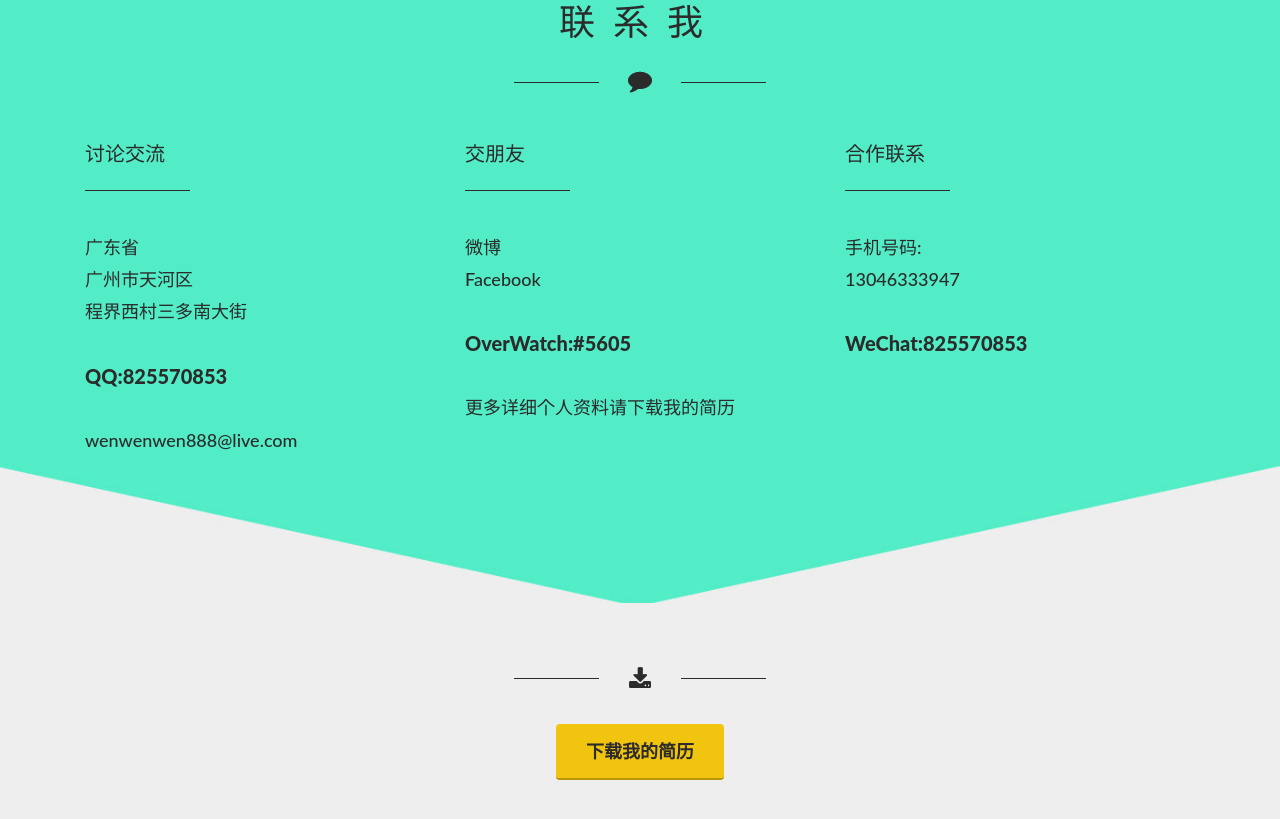
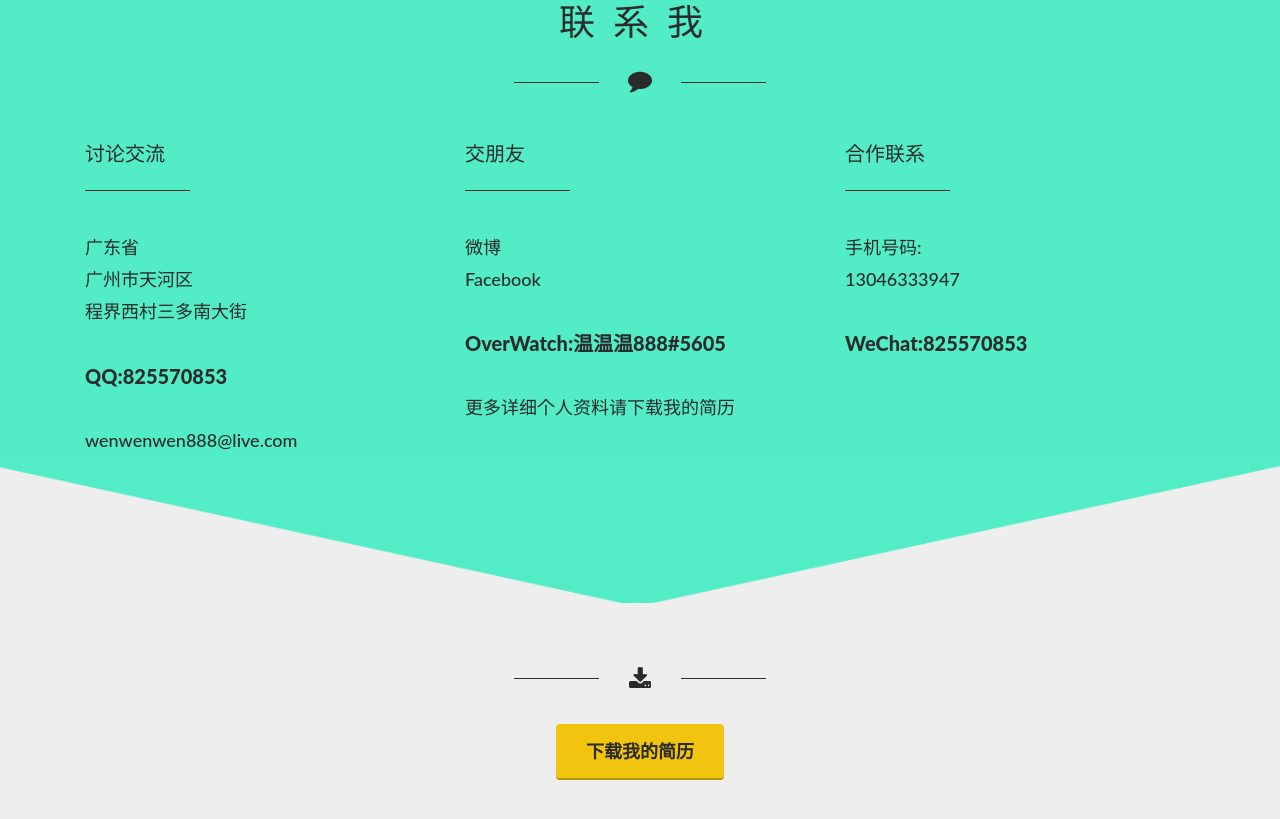
Before and after one commit to wenwenwen888/wenwenwen888.github.io, a plain HTML site: page index.html in a window 1280 px wide. Shown: the part 5542-6361 px from the top of the page. Drawn offline with Linux system fonts and the light colour scheme; a web font is replaced by a local one.

Commit message:
Update index.html

```diff
--- a/index.html
+++ b/index.html
@@ -518,7 +518,7 @@ $(function() {
 					<li><a href="http://weibo.com/u/1934084233" target="_blank">微博</a></li>
 					<li><a href="https://www.facebook.com/profile.php?id=100006004158771" target="_blank">Facebook</a></li>
 					<li></li>
-					<li>OverWatch:#5605</li>
+					<li>OverWatch:温温温888#5605</li>
 					<li>更多详细个人资料请下载我的简历</li>
 				</ul>
 			</div>
```
